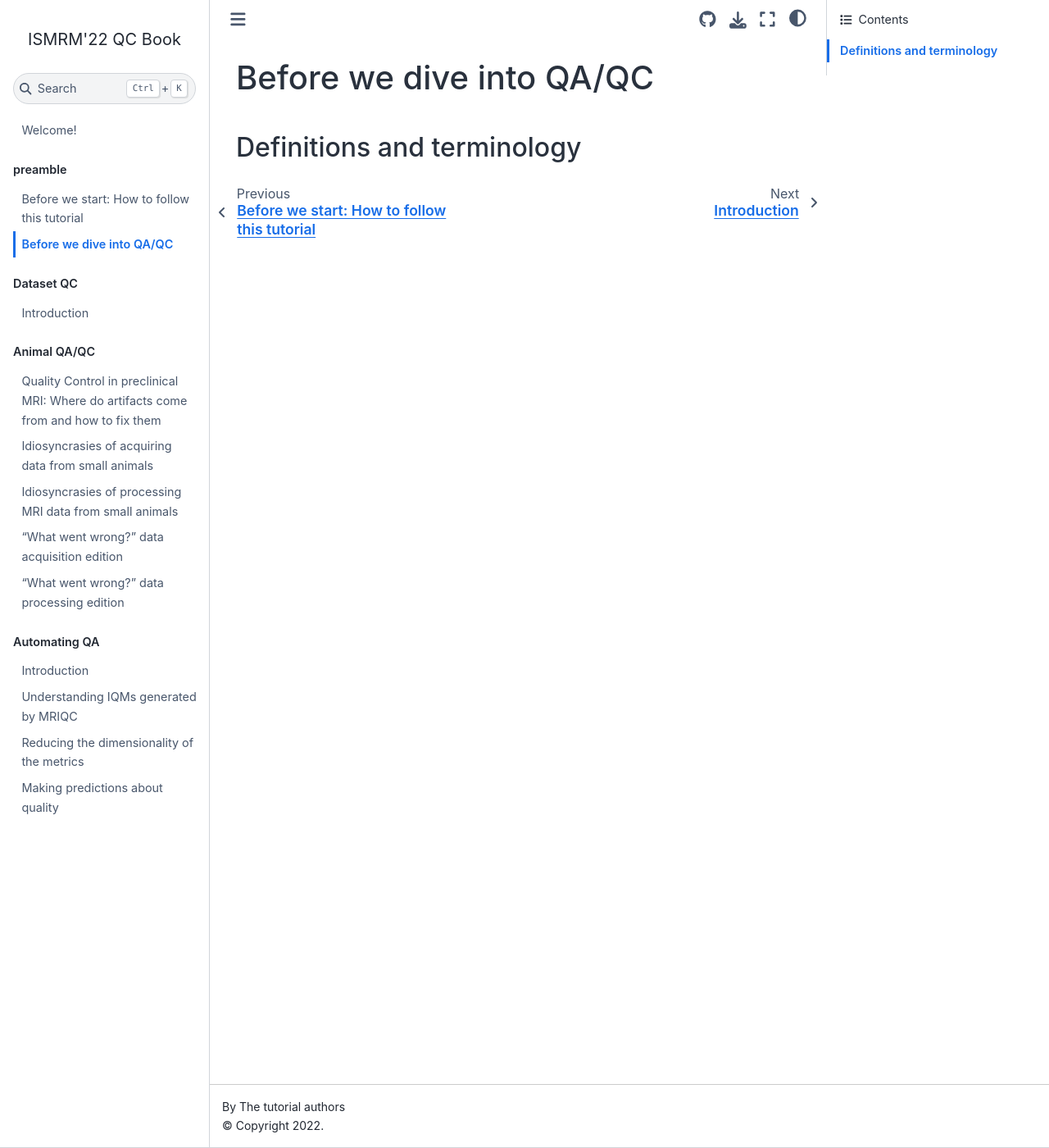
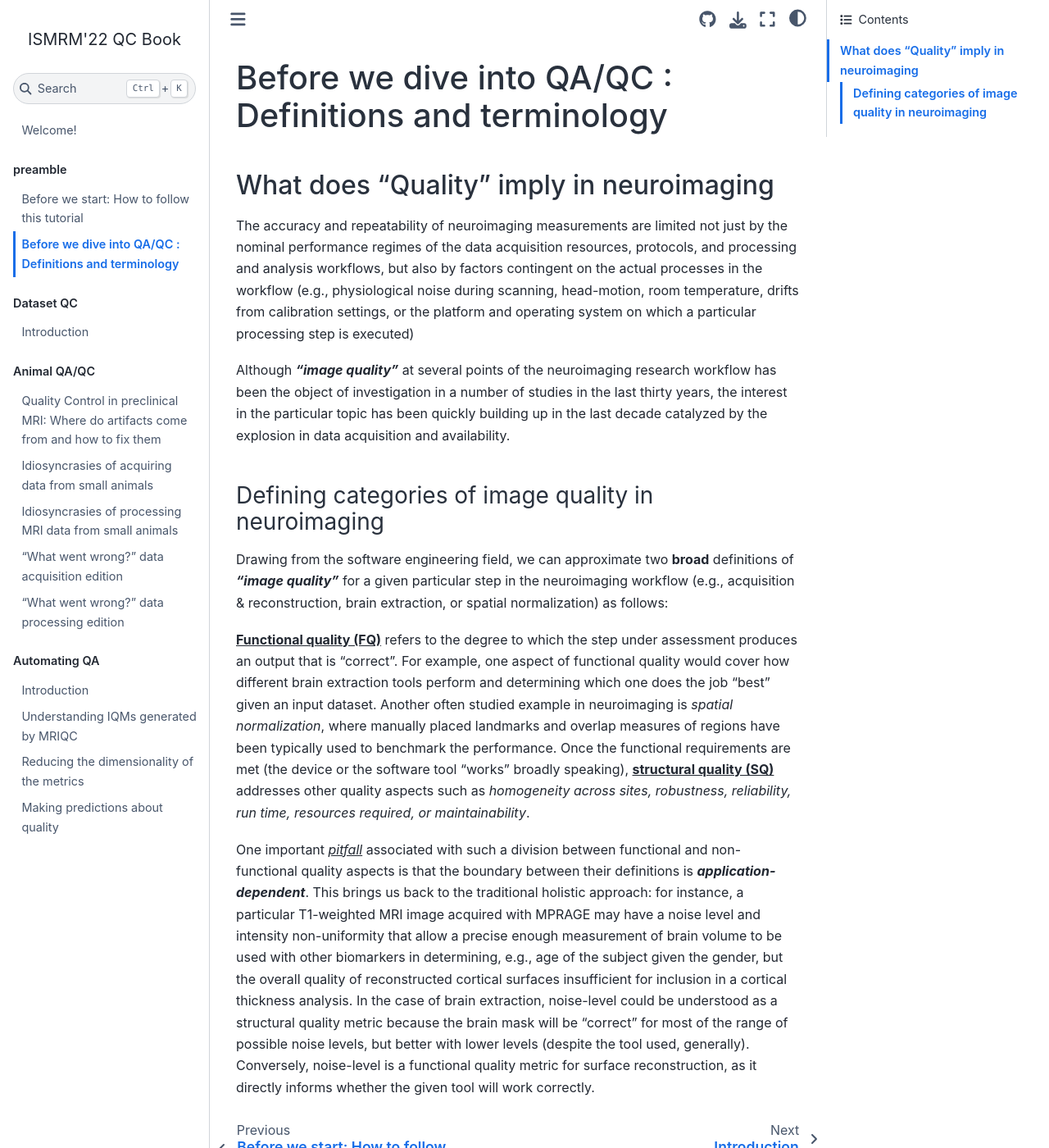
Before and after one commit to nipreps/qc-book, a Jupyter Book: the page built from docs/preamble/qa-qc-basics.md, in a window 1280 px wide and 1400 px high. Shown: the whole window at 82% size. Built offline with Jupyter Book 1.0.4 settings and Sphinx 7.4.7 and the Sphinx Book theme 1.1.4, drawn with Linux system fonts in a browser that asks for light colours; pages that are not in the unit, such as notebooks, are missing from menus.

Commit message:
Update qa-qc-basics.md
wip-will revise again

```diff
--- a/docs/preamble/qa-qc-basics.md
+++ b/docs/preamble/qa-qc-basics.md
@@ -1,3 +1,15 @@
-# Before we dive into QA/QC
+# Before we dive into QA/QC : Definitions and terminology
 
-## Definitions and terminology
+## What does "Quality" imply in neuroimaging
+The accuracy and repeatability of neuroimaging measurements are limited not just by the nominal performance regimes of the data acquisition resources, protocols, and processing and analysis workflows, but also by factors contingent on the actual processes in the workflow  (e.g., physiological noise during scanning, head-motion, room temperature, drifts from calibration settings, or the platform and operating system on which a particular processing step is executed)
+
+Although ***“image quality”*** at several points of the neuroimaging research workflow has been the object of investigation in a number of studies in the last thirty years, the interest in the particular topic has been quickly building up in the last decade catalyzed by the explosion in data acquisition and availability.
+
+#### Defining categories of image quality in neuroimaging
+
+Drawing from the software engineering field, we can approximate two **broad** definitions of ***“image quality”*** for a given particular step in the neuroimaging workflow (e.g., acquisition & reconstruction, brain extraction, or spatial normalization) as follows:
+
+<ins>**Functional quality (FQ)**</ins> refers to the degree to which the step under assessment produces an output that is “correct”. For example, one aspect of functional quality would cover how different brain extraction tools perform and determining which one does the job “best” given an input dataset. Another often studied example in neuroimaging is *spatial normalization*, where manually placed landmarks and overlap measures of regions have been typically used to benchmark the performance.
+Once the functional requirements are met (the device or the software tool “works” broadly speaking), <ins>**structural quality (SQ)**</ins> addresses other quality aspects such as *homogeneity across sites, robustness, reliability, run time, resources required, or maintainability*.
+
+One important <ins>*pitfall*</ins> associated with such a division between functional and non-functional quality aspects is that the boundary between their definitions is ***application-dependent***. This brings us back to the traditional holistic approach: for instance, a particular T1-weighted MRI image acquired with MPRAGE may have a noise level and intensity non-uniformity that allow a precise enough measurement of brain volume to be used with other biomarkers in determining, e.g., age of the subject given the gender, but the overall quality of reconstructed cortical surfaces insufficient for inclusion in a cortical thickness analysis. In the case of brain extraction, noise-level could be understood as a structural quality metric because the brain mask will be “correct” for most of the range of possible noise levels, but better with lower levels (despite the tool used, generally). Conversely, noise-level is a functional quality metric for surface reconstruction, as it directly informs whether the given tool will work correctly.
```
